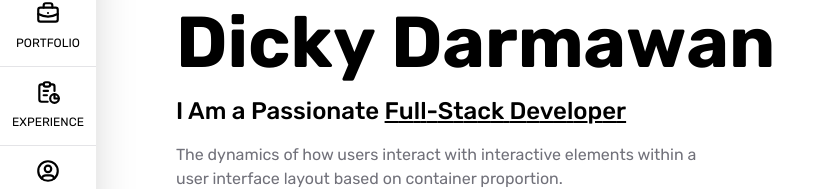
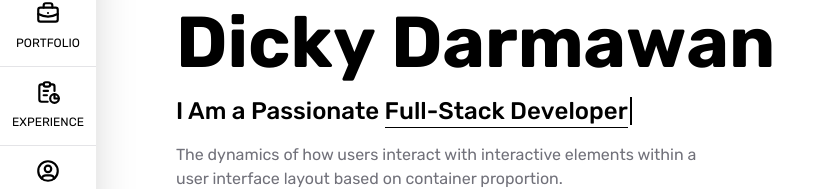
Before and after one commit to dickyd44/portfolio, a Next.js app: page / in a window 1280 px wide. Shown: the part 293-482 px from the top of the page, without its empty margins (0-835 px from the left). Built offline with nearby package versions, Linux system fonts and the light colour scheme.

Commit message:
fix the current text home

```diff
--- a/src/components/organisms/home/index.tsx
+++ b/src/components/organisms/home/index.tsx
@@ -41,17 +41,21 @@ export default function HomeSection() {
         </motion.h2>
 
         <h3 className="text-xl md:text-2xl font-medium cursor-default">
-          I Am a Passionate{" "}
+          I Am a Passionate {""}
           {texts[currentTextIndex].split("").map((letter, index) => (
+            <span key={index} className="relative inline-block">
               <motion.span
-              key={index}
                 initial={{ opacity: 0, x: -20 }}
                 animate={index < currentLetterIndex ? { opacity: 1, x: 0 } : {}}
                 transition={{ duration: 0 }}
-              className="underline"
+                className="border-b border-black pb-0.5"
               >
-              {letter}
+                {letter === " " ? "\u00A0" : letter}
               </motion.span>
+              {index === currentLetterIndex - 1 && (
+                <span className="ml-0.5 border-r-2 border-black" />
+              )}
+            </span>
           ))}
         </h3>
 
--- a/src/store/home/index.ts
+++ b/src/store/home/index.ts
@@ -11,7 +11,7 @@ export function useHomeStore() {
   useEffect(() => {
     const currentText = texts[currentTextIndex];
 
-    const timeOutDuration = isReversing ? 50 : 100;
+    const timeOutDuration = isReversing ? 70 : 100;
 
     const letterTimeOut = setTimeout(() => {
       if (!isReversing) {
```
Lines whose indentation alone changed are shown as unchanged.
